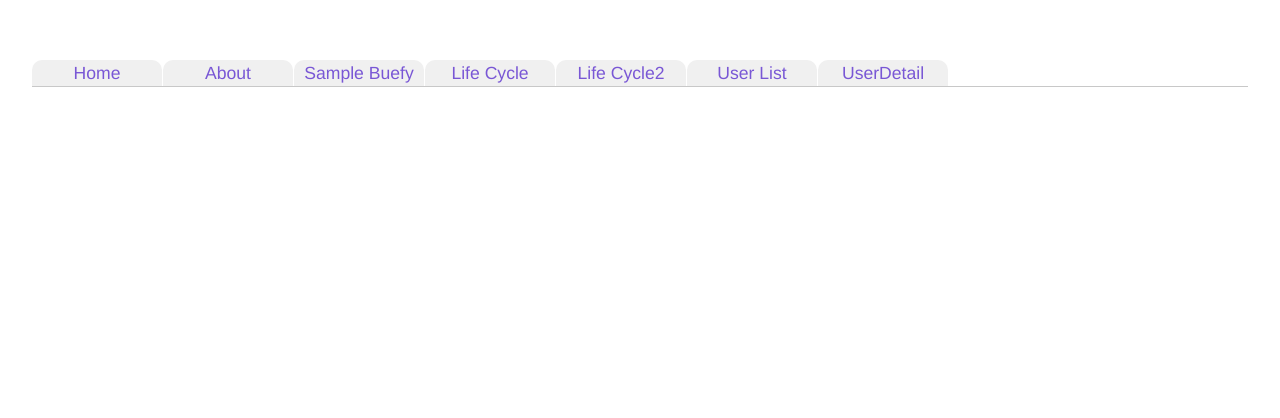
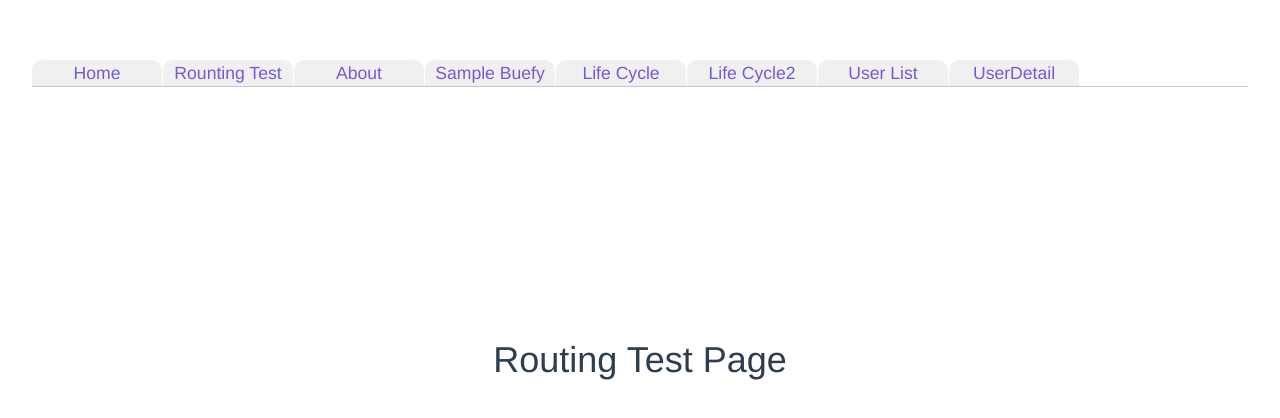
Before and after one commit to ksh-fthr/vue-work, a Vue app: page /routing in a window 1280 px wide. Shown: the top 418 px of the page. Built offline with nearby package versions, Linux system fonts and the light colour scheme.

Commit message:
ルーティングのテストページを追加

```diff
--- a/src/App.vue
+++ b/src/App.vue
@@ -7,6 +7,11 @@
         <li>
           <router-link to="/">
             Home
+          </router-link>
+        </li>
+        <li>
+          <router-link to="/routing">
+            Rounting Test
           </router-link>
         </li>
         <li>
--- a/src/router.js
+++ b/src/router.js
@@ -7,6 +7,7 @@ import SampleBuefy from './views/SampleBuefy.vue'
 import LifeCycle from './views/LifeCycle.vue'
 import LifeCycle2 from './views/LifeCycle2.vue'
 import UserDetail from './views/UserDetail.vue'
+import Routing from './views/Routing.vue'
 
 Vue.use(Router)
 
@@ -20,6 +21,11 @@ export default new Router({
       path: '/',
       name: 'home',
       component: Home
+    },
+    {
+      path: '/routing',
+      name: 'routing',
+      component: Routing
     },
     {
       path: '/about',
@@ -50,6 +56,6 @@ export default new Router({
       path: '/users/:id',
       name: 'user-detail',
       component: UserDetail
-    }
+    },
   ]
 })
--- /dev/null
+++ b/src/views/Routing.vue
@@ -0,0 +1,42 @@
+<template>
+  <div :class="$style.parent">
+    <div :class="$style.child">
+      <h1>Routing Test Page</h1>
+    </div>
+  </div>
+</template>
+
+<script>
+export default {
+  name: 'Routing'
+}
+</script>
+<style module>
+.parent {
+  margin-top: 50px;
+  height: 500px;
+  width: 100%;
+  /* 子要素を中央に配置する */
+  display: flex;
+  justify-content: center;
+  align-items: center;
+}
+
+.child {
+  overflow: hidden;
+  height: 100%;
+  width: 100%;
+  /* 子要素を中央に配置する */
+  display: flex;
+  justify-content: center;
+  align-items: center;
+}
+
+.item {
+  width: 150px;
+}
+
+.value {
+  width: 400px;
+}
+</style>
```
